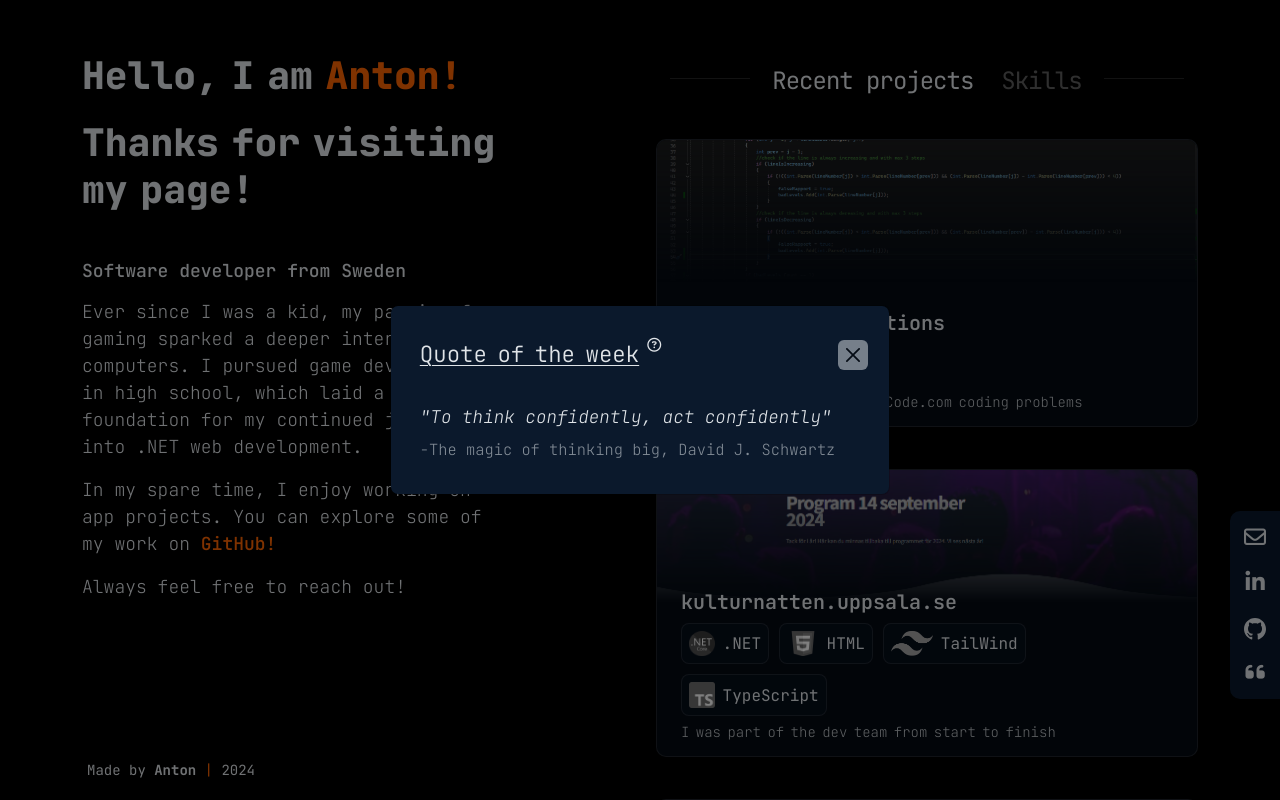
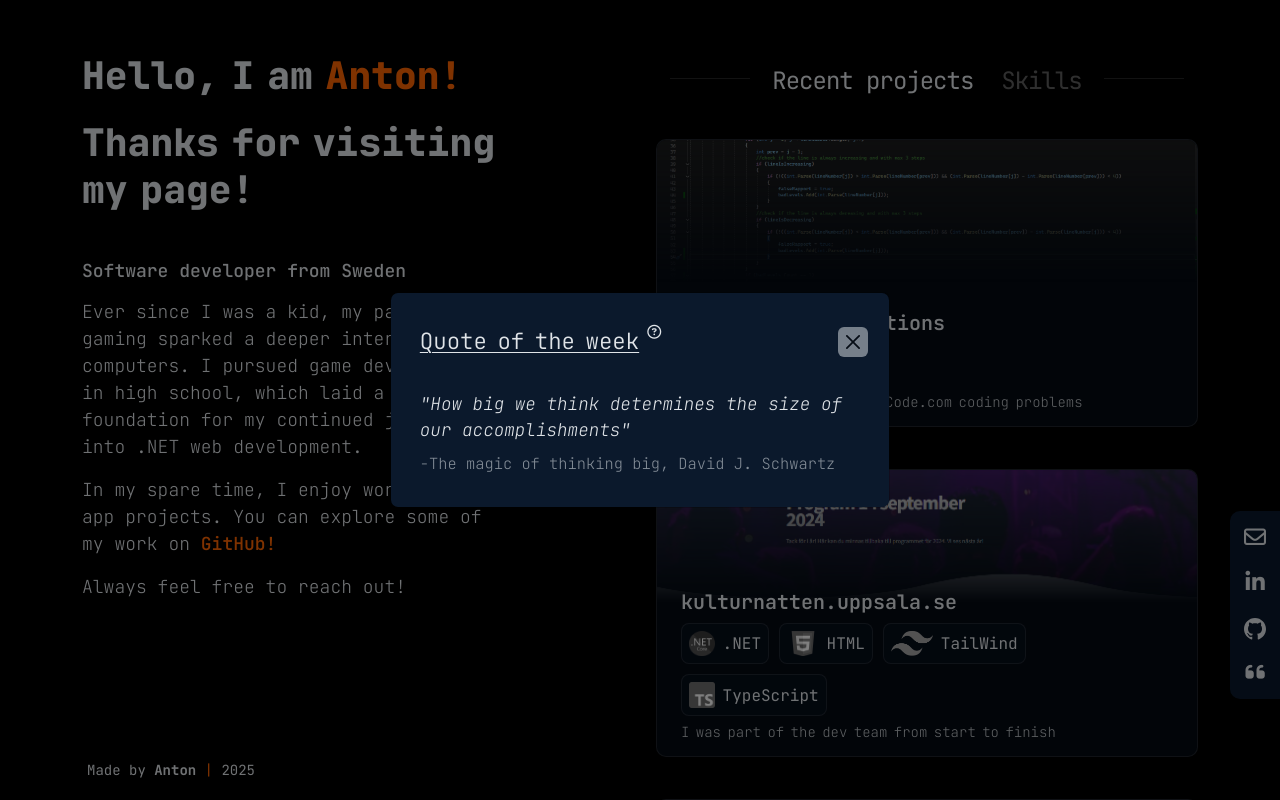
Before and after one commit to Antlin23/Portfolio, a React (Create React App) app: page / in a window 1280 px wide. Both pictures are taken after a click on the button "Weekly quote". Shown: the top 800 px of the page. Built offline with nearby package versions, Linux system fonts and the light colour scheme.

Commit message:
fotter updated to 2025

```diff
--- a/src/App.tsx
+++ b/src/App.tsx
@@ -21,7 +21,7 @@ function App() {
           <Skills />
         </div>
 
-        <footer className='footer fixed container'>Made by <span className='footer-bold'>Anton</span> <span className='orange-color'>|</span> 2024</footer>
+        <footer className='footer fixed container'>Made by <span className='footer-bold'>Anton</span> <span className='orange-color'>|</span> 2025</footer>
       </section>
 
       <Menu />
--- a/src/Menu.tsx
+++ b/src/Menu.tsx
@@ -31,7 +31,7 @@ function Menu() {
           </Modal.Title>
         </Modal.Header>
         <Modal.Body className=''>
-          "To think confidently, act confidently"
+          "How big we think determines the size of our accomplishments"
           <p className='small'>-The magic of thinking big, David J. Schwartz</p>
           </Modal.Body>
       </Modal>
@@ -45,4 +45,7 @@ export default Menu;
 /*
 "Action cures fear"
 <p className='small'>-The magic of thinking big, David J. Schwartz</p>
+
+          "To think confidently, act confidently"
+          <p className='small'>-The magic of thinking big, David J. Schwartz</p>
 */
```
